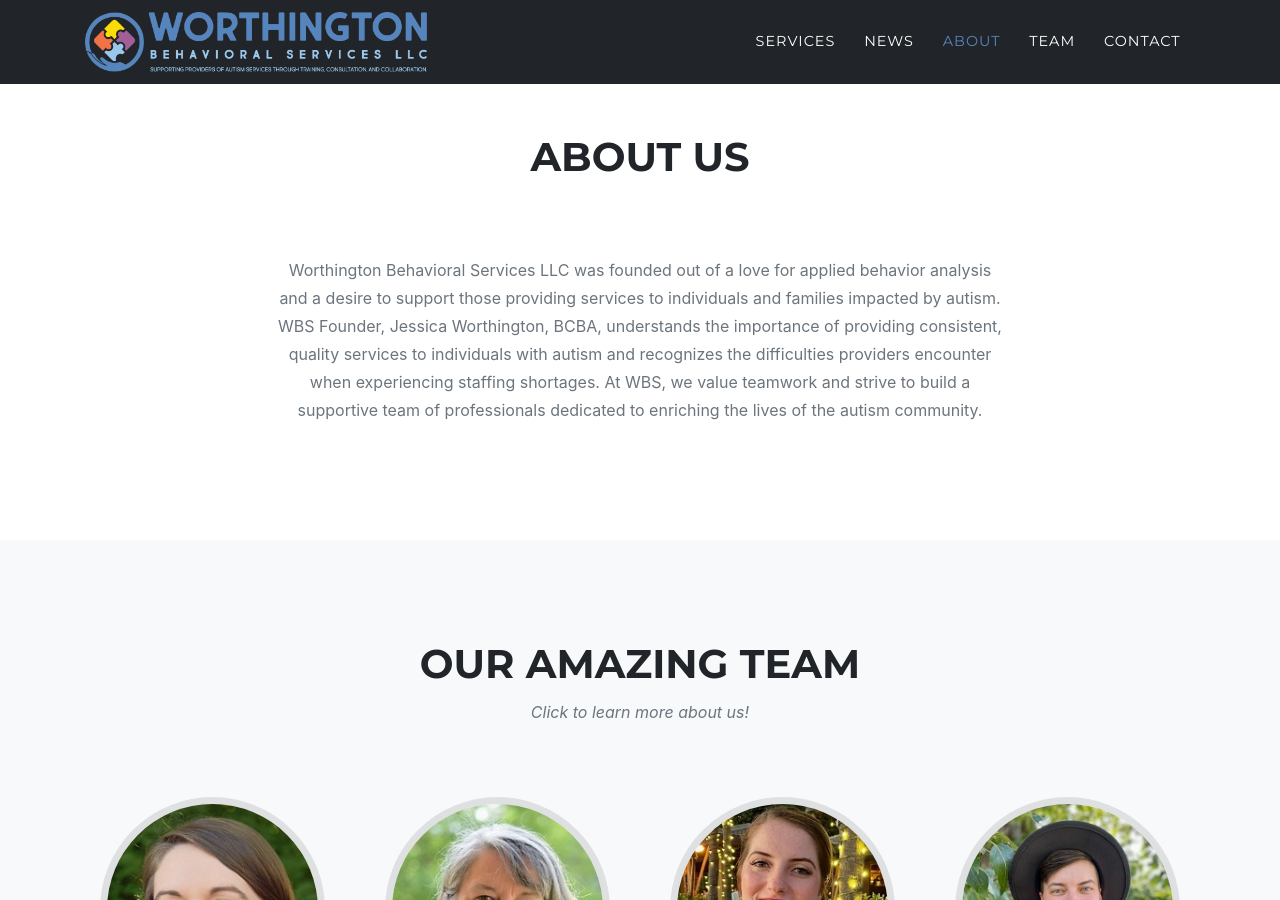
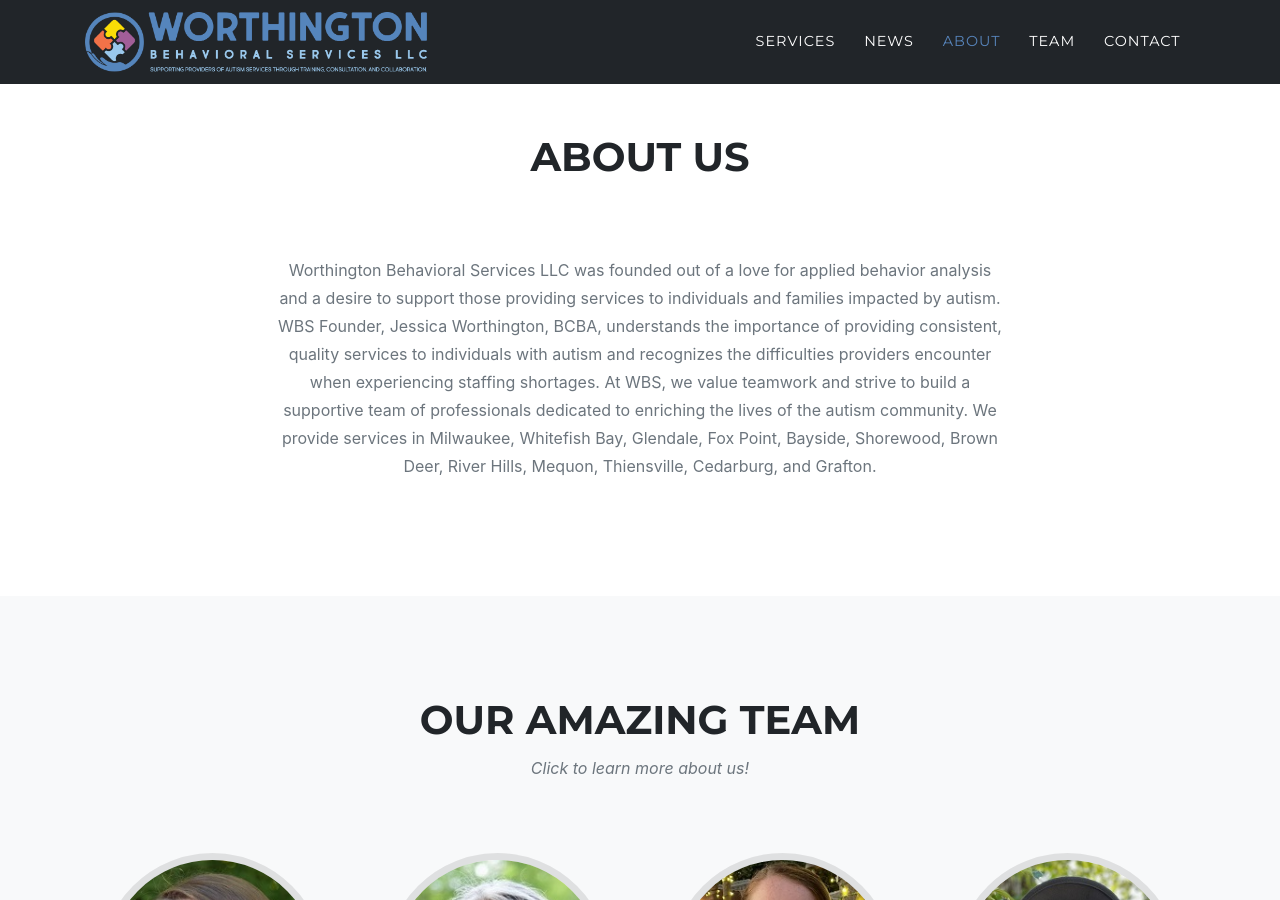
Before and after one commit to wbsllc/website, a Jekyll site: the page built from index.md, in a window 1280 px wide and 900 px high, scrolled down 2448 px. Built offline with Jekyll 4.4.1, drawn with Linux system fonts in a browser that asks for light colours; some web fonts are replaced.

Commit message:
about us update

```diff
--- a/_data/sitetext.yml
+++ b/_data/sitetext.yml
@@ -40,7 +40,8 @@ en: &DEFAULT_EN
 
   about:
     title: "About Us"
-    body: "Worthington Behavioral Services LLC was founded out of a love for applied behavior analysis and a desire to support those providing services to individuals and families impacted by autism. WBS Founder, Jessica Worthington, BCBA, understands the importance of providing consistent, quality services to individuals with autism and recognizes the difficulties providers encounter when experiencing staffing shortages. At WBS, we value teamwork and strive to build a supportive team of professionals dedicated to enriching the lives of the autism community."
+    body: "Worthington Behavioral Services LLC was founded out of a love for applied behavior analysis and a desire to support those providing services to individuals and families impacted by autism. WBS Founder, Jessica Worthington, BCBA, understands the importance of providing consistent, quality services to individuals with autism and recognizes the difficulties providers encounter when experiencing staffing shortages. At WBS, we value teamwork and strive to build a supportive team of professionals dedicated to enriching the lives of the autism community.
+          We provide services in Milwaukee, Whitefish Bay, Glendale, Fox Point, Bayside, Shorewood, Brown Deer, River Hills, Mequon, Thiensville, Cedarburg, and Grafton."
     section: about
 
   team:
```
Also changed, not shown: legal.md (+6 -0 lines).
